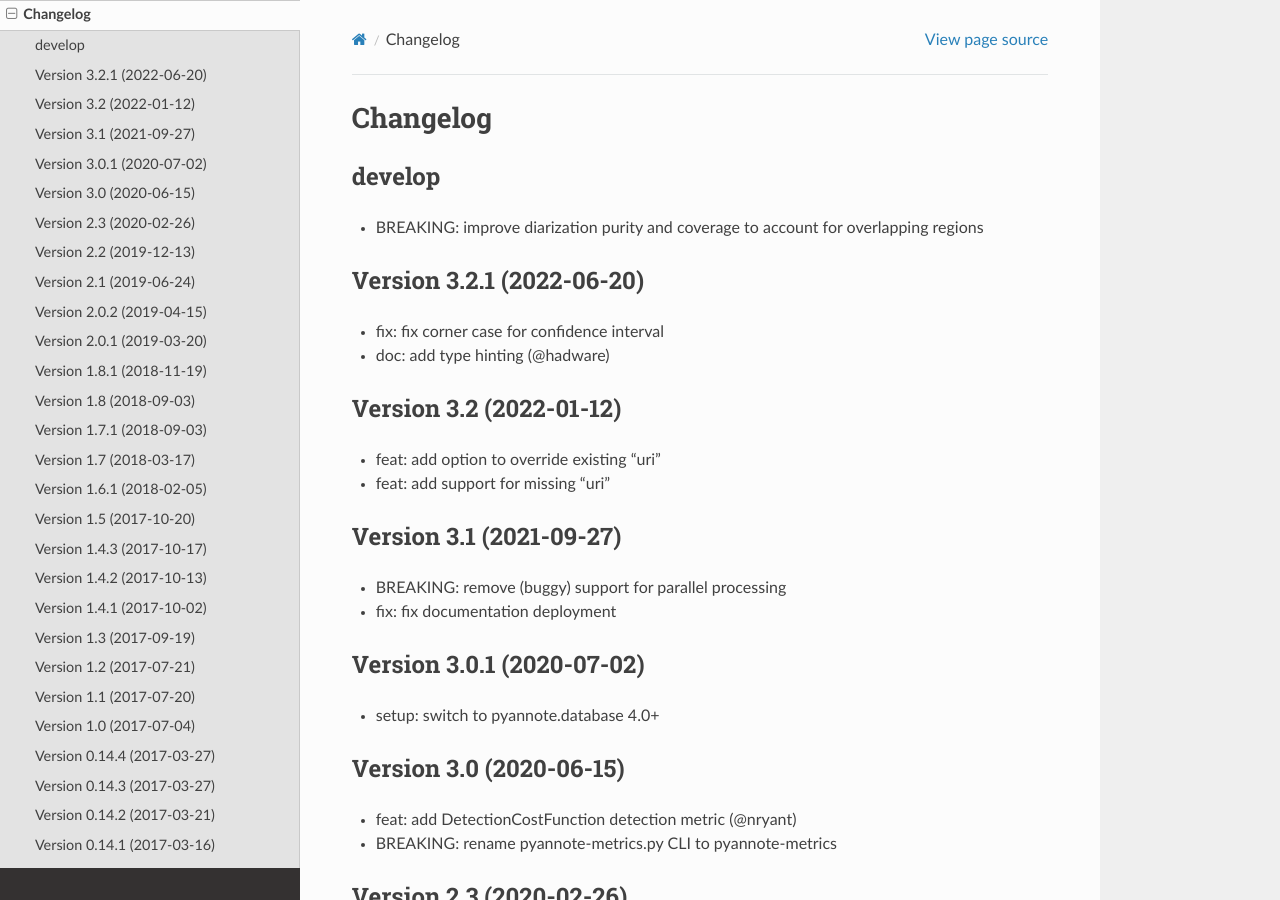
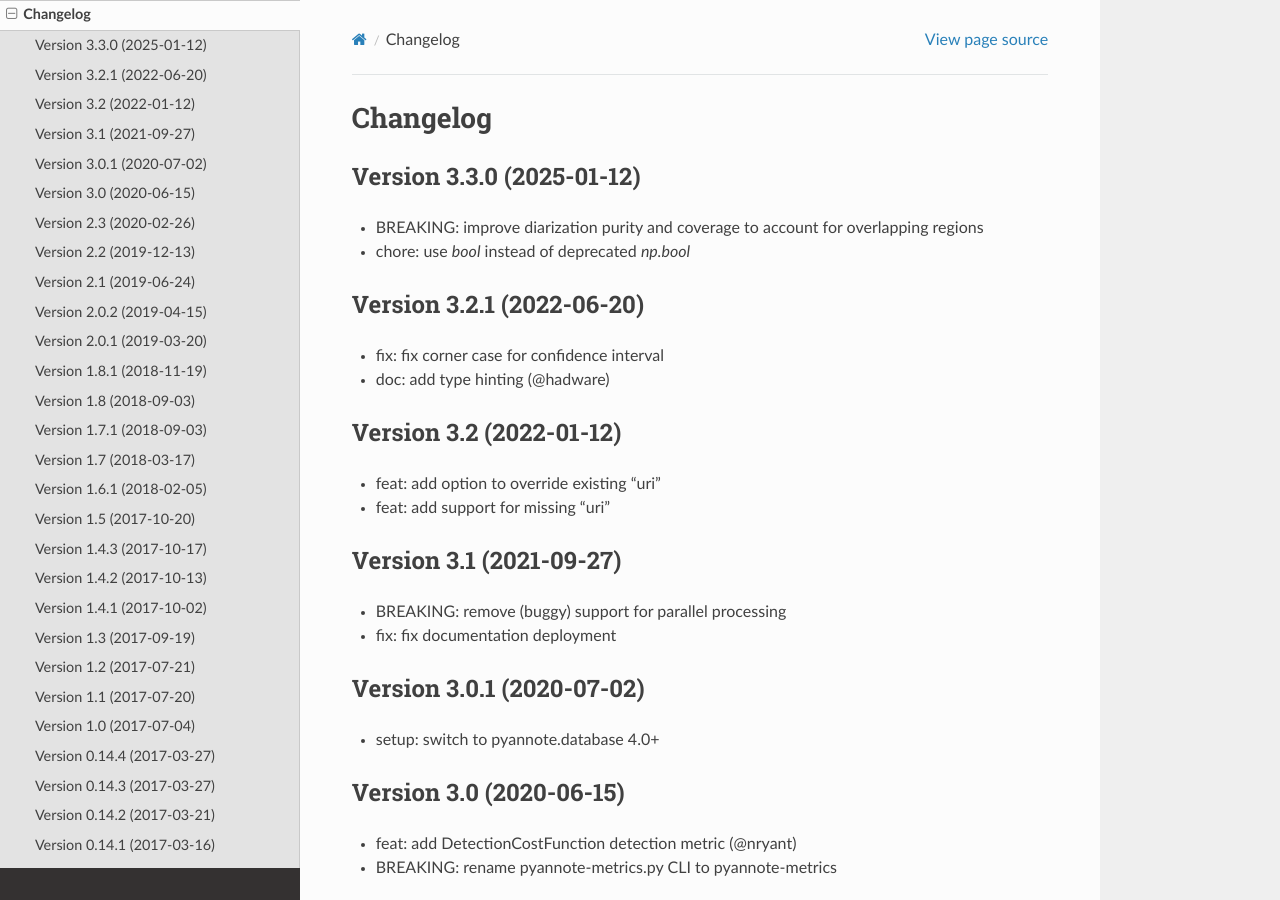
Before and after one commit to pyannote/pyannote-metrics, a Sphinx documentation site: the page built from docs/source/changelog.rst, in a window 1280 px wide and 900 px high. Built offline with Sphinx 7.4.7 and the Read the Docs theme 3.1.0, drawn with Linux system fonts in a browser that asks for light colours.

Commit message:
doc: update changelog

```diff
--- a/docs/source/changelog.rst
+++ b/docs/source/changelog.rst
@@ -2,10 +2,11 @@
 Changelog
 #########
 
-develop
-~~~~~~~
+Version 3.3.0 (2025-01-12)
+~~~~~~~~~~~~~~~~~~~~~~~~~~
 
 - BREAKING: improve diarization purity and coverage to account for overlapping regions
+- chore: use `bool` instead of deprecated `np.bool`
 
 Version 3.2.1 (2022-06-20)
 ~~~~~~~~~~~~~~~~~~~~~~~~~~
```
